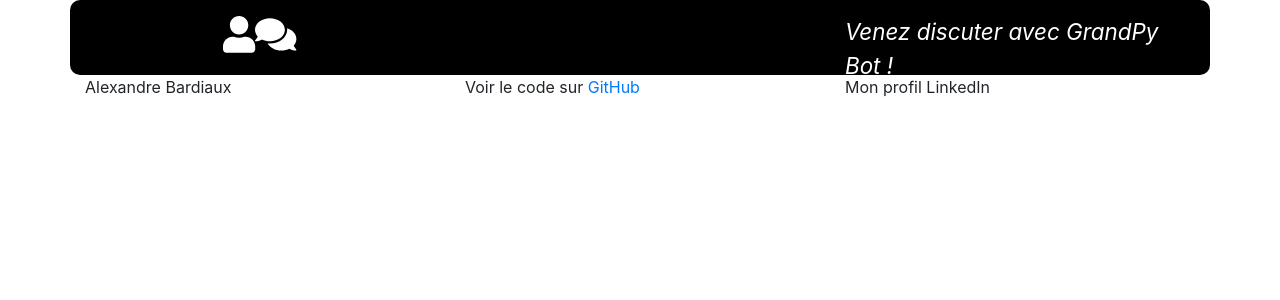
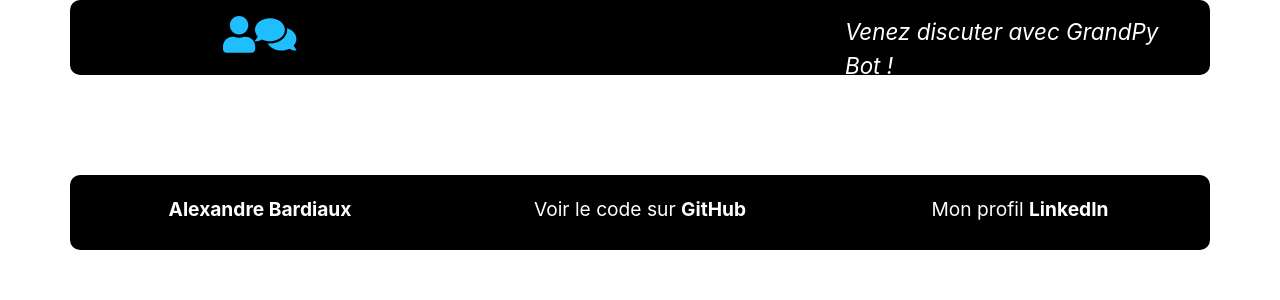
Before and after one commit to AlexBardDev/Project_7_OC, a Flask app: page / in a window 1280 px wide. Shown: the top 300 px of the page. Run offline with Flask 2, Linux system fonts and the light colour scheme; some libraries are stand-ins or nearby versions.

Commit message:
Added footer

```diff
--- a/static/script.js
+++ b/static/script.js
@@ -0,0 +1,4 @@
+/* Enable tooltips */
+$(function () {
+  $('[data-toggle="tooltip"]').tooltip()
+})
--- a/static/style.css
+++ b/static/style.css
@@ -1,4 +1,6 @@
-header
+/* Header and footer*/
+
+header, footer
 {
     background-color: black;
     color: white;
@@ -10,6 +12,7 @@ p[class*="text-center"]
 {
     font-size: 2.3em;
     margin-top: 7px;
+    color: rgb(31, 191, 255);
 }
 
 p[class*="offset"]
@@ -18,3 +21,28 @@ p[class*="offset"]
     font-style: italic;
     margin-top: 15px;
 }
+
+footer p
+{
+    font-size: 1.2em;
+    margin-top: 20px;
+}
+
+a, a:visited
+{
+    color: white;
+    font-weight: bold;
+}
+
+a:hover
+{
+    text-decoration: underline;
+    font-style: italic;
+    color: rgb(214, 214, 214);
+}
+
+/* Section */
+section
+{
+    height: 100px;
+}
--- a/templates/grandpy.html
+++ b/templates/grandpy.html
@@ -24,15 +24,15 @@
 
             </section>
 
-            <footer class="row">
+            <footer class="row text-center">
                 <p class="col-xl-4">
-                    Alexandre Bardiaux
+                    <a href="mailto:alexandre.bardiaux@outlook.com" data-toggle="tooltip" data-placement="top" data-trigger="hover" title="Cliquez ici pour m'envoyer un e-mail">Alexandre Bardiaux</a>
                 </p>
                 <p class="col-xl-4">
-                    Voir le code sur <a href="https://github.com/AlexBardDev/Project_7_OC">GitHub</a>
+                    Voir le code sur <a href="https://github.com/AlexBardDev/Project_7_OC" target="_blank" data-toggle="tooltip" data-placement="top" data-trigger="hover" title="Cliquez ici pour être rediriger vers le repository GitHub">GitHub</a>
                 </p>
                 <p class="col-xl-4">
-                    Mon profil <a>LinkedIn</a>
+                    Mon profil <a href="https://www.linkedin.com/in/alexandre-bardiaux-2185b4104/" target="_blank" data-toggle="tooltip" data-placement="top" data-trigger="hover" title="Cliquez ici pour voir mon profil sur LinkedIn">LinkedIn</a>
                 </p>
             </footer>
         </div>
@@ -40,6 +40,6 @@
         <script src="https://code.jquery.com/jquery-3.2.1.slim.min.js" integrity="sha384-KJ3o2DKtIkvYIK3UENzmM7KCkRr/rE9/Qpg6aAZGJwFDMVNA/GpGFF93hXpG5KkN" crossorigin="anonymous"></script>
         <script src="https://cdnjs.cloudflare.com/ajax/libs/popper.js/1.12.9/umd/popper.min.js" integrity="sha384-ApNbgh9B+Y1QKtv3Rn7W3mgPxhU9K/ScQsAP7hUibX39j7fakFPskvXusvfa0b4Q" crossorigin="anonymous"></script>
         <script src="https://maxcdn.bootstrapcdn.com/bootstrap/4.0.0/js/bootstrap.min.js" integrity="sha384-JZR6Spejh4U02d8jOt6vLEHfe/JQGiRRSQQxSfFWpi1MquVdAyjUar5+76PVCmYl" crossorigin="anonymous"></script>
-        <script src="{{ url_for('static', filename='script.js') }}"></script>
+        <script src="../static/script.js"></script>
     </body>
 </html>
```
